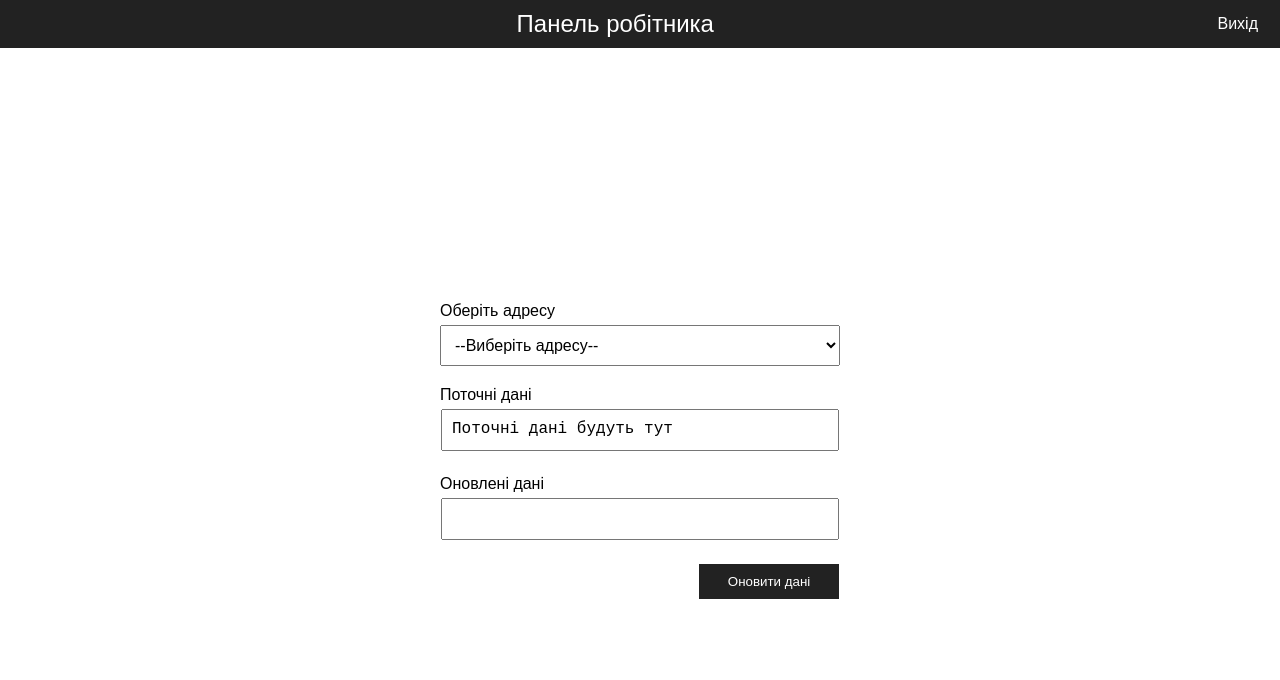
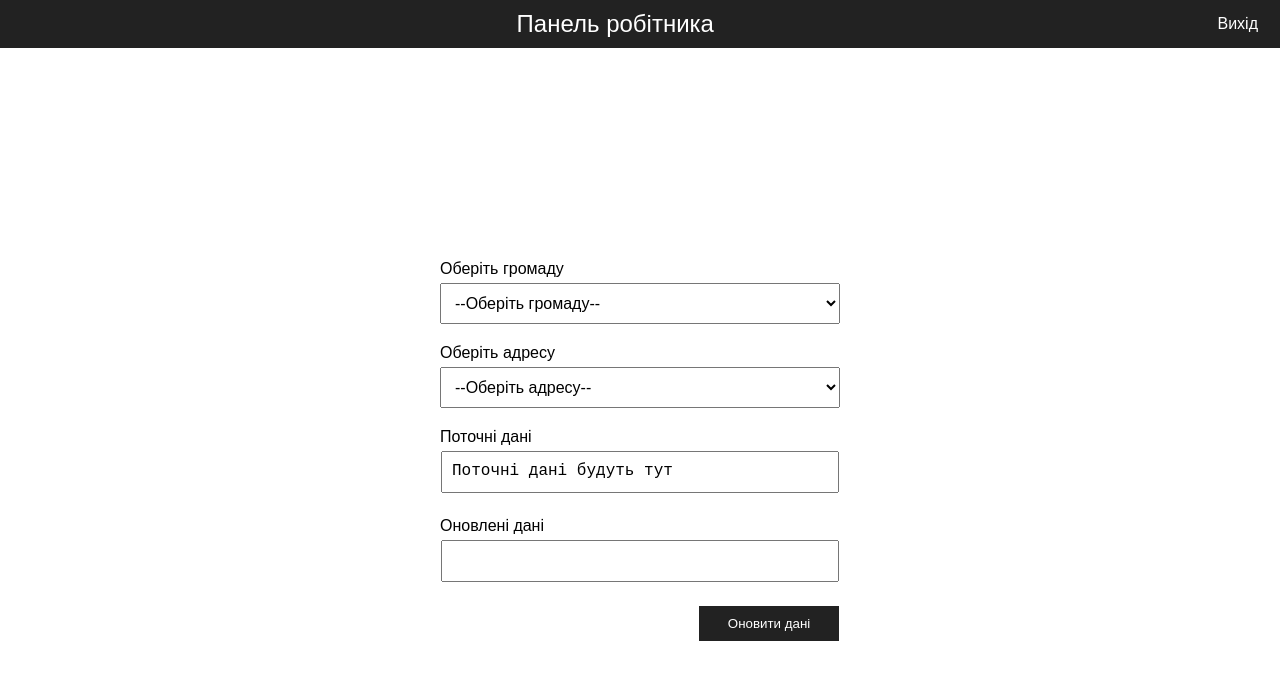
Before and after one commit to 777DenisEvseev777/EnergyApp, a React (Create React App) app in the folder frontend/: page /worker in a window 1280 px wide. Shown: the top 680 px of the page. Built offline with nearby package versions, Linux system fonts and the light colour scheme.

Commit message:
Pages switching

```diff
--- a/frontend/src/moduleCSS/Login.module.css
+++ b/frontend/src/moduleCSS/Login.module.css
@@ -4,6 +4,8 @@
     align-items: center;
     height: 100vh;
     background-color: #f4f4f4;
+    background-image: url("../assets/auth.jpg");
+    background-size: cover;
 }
 
 .container {
@@ -87,7 +89,7 @@ input {
     margin: 10px 0;
     font-size: 14px;
     font-weight: bold;
-    color: #555;
+    color: #ffffff;
     text-align: center;
 }
 
--- a/frontend/src/moduleCSS/Register.module.css
+++ b/frontend/src/moduleCSS/Register.module.css
@@ -1,5 +1,9 @@
-.Register
+.Register{
+}
+
 .container {
+  background: url('../assets/register.jpg');
+  background-size: cover;
   display: flex;
   align-items: center;
   justify-content: center;
--- a/frontend/src/pages/Client_citys.js
+++ b/frontend/src/pages/Client_citys.js
@@ -1,11 +1,19 @@
 import React from 'react';
+import { useNavigate } from "react-router-dom";
 import style from '../moduleCSS/Client_citys.module.css';
 
 const Client_citys= () => {
+
+    const navigate = useNavigate();
+
+    const handleToClientCommunity = () =>{
+        navigate('/client_community')
+    }
+
     return (
         <div className={style.container}>
             <div className={style.topBar}>
-                <button className={style.backButton}>Повернутися</button>
+                <button className={style.backButton} onClick={handleToClientCommunity}>Повернутися</button>
             </div>
 
             <div className={style.content}>
--- a/frontend/src/pages/Client_community.js
+++ b/frontend/src/pages/Client_community.js
@@ -1,12 +1,20 @@
 import React from 'react';
+import { useNavigate } from "react-router-dom";
 import style from '../moduleCSS/Client_community.module.css';
 
 const Client_community = () => {
+
+  const navigate = useNavigate();
+
+    const handleToLogInCLick = () => {
+      navigate('/')
+    }
+
     return (
         <div className={style.container}>
           {}
           <div className={style.topBar}>
-            <button className={style.backButton}>Повернутися</button>
+            <button className={style.backButton} onClick={handleToLogInCLick}>Повернутися</button>
           </div>
 
           <div className={style.content}>
--- a/frontend/src/pages/Login.js
+++ b/frontend/src/pages/Login.js
@@ -1,12 +1,20 @@
 import React, { useState } from 'react';
+import { useNavigate } from "react-router-dom";
 import style from '../moduleCSS/Login.module.css';
 
 const Login = () => {
+
+    const navigate = useNavigate();
+
     const [passwordVisible, setPasswordVisible] = useState(false);
 
     const togglePasswordVisibility = () => {
         setPasswordVisible(!passwordVisible);
     };
+
+    const handleToSignUp = () => {
+        navigate('/register')
+    }
 
     return (
         <div className={style.Login}>
@@ -32,7 +40,7 @@ const Login = () => {
                     </div>
                     <button type="submit" className={style.submitButton}>Авторизуватися</button>
                     <div className={style.orText}>або</div>
-                    <button type="button" className={style.registerButton}>Зареєструватися</button>
+                    <button type="button" className={style.registerButton} onClick={handleToSignUp}>Зареєструватися</button>
                 </form>
             </div>
         </div>
--- a/frontend/src/pages/Worker.js
+++ b/frontend/src/pages/Worker.js
@@ -1,10 +1,18 @@
 import React, { useState } from 'react';
+import { useNavigate } from "react-router-dom";
 import style from '../moduleCSS/Worker.module.css';
 
 const Worker = () => {
+    const [selectedCommunity, setSelectedCommunity] = useState('');
     const [selectedAddress, setSelectedAddress] = useState('');
     const [currentData, setCurrentData] = useState('Поточні дані будуть тут');
     const [updatedData, setUpdatedData] = useState('');
+
+    const navigate = useNavigate();
+
+    const handleCommunityChange = (event) => {
+        setSelectedCommunity(event.target.value);
+    };
 
     const handleAddressChange = (event) => {
         setSelectedAddress(event.target.value);
@@ -16,14 +24,34 @@ const Worker = () => {
         setUpdatedData('');
     };
 
+    const handleToLogInClick = () => {
+        navigate('/')
+    }
+
     return (
         <div className={style.Worker}>
             <div className={style.header}>
                 <span className={style.headerText}>Панель робітника</span>
-                <button className={style.exitButton}>Вихід</button>
+                <button className={style.exitButton} onClick={handleToLogInClick}>Вихід</button>
             </div>
             <div className={style.body}>
                 <div className={style.inputContainer}>
+                    <div className={style.inputGroup}>
+                        <label htmlFor="community" className={style.dropdownLabel}>
+                            Оберіть громаду
+                        </label>
+                        <select
+                            id="community"
+                            className={style.dropdown}
+                            value={selectedCommunity}
+                            onChange={handleCommunityChange}
+                        >
+                            <option value="">--Оберіть громаду--</option>
+                            <option value="Громада 1">Громада 1</option>
+                            <option value="Громада 2">Громада 2</option>
+                            <option value="Громада 3">Громада 3</option>
+                        </select>
+                    </div>
                     <div className={style.inputGroup}>
                         <label htmlFor="address" className={style.dropdownLabel}>
                             Оберіть адресу
@@ -34,7 +62,7 @@ const Worker = () => {
                             value={selectedAddress}
                             onChange={handleAddressChange}
                         >
-                            <option value="">--Виберіть адресу--</option>
+                            <option value="">--Оберіть адресу--</option>
                             <option value="Адреса 1">Адреса 1</option>
                             <option value="Адреса 2">Адреса 2</option>
                             <option value="Адреса 3">Адреса 3</option>
```
Also changed, not shown: 2 other files (tests, documents, lock files or other folders).
